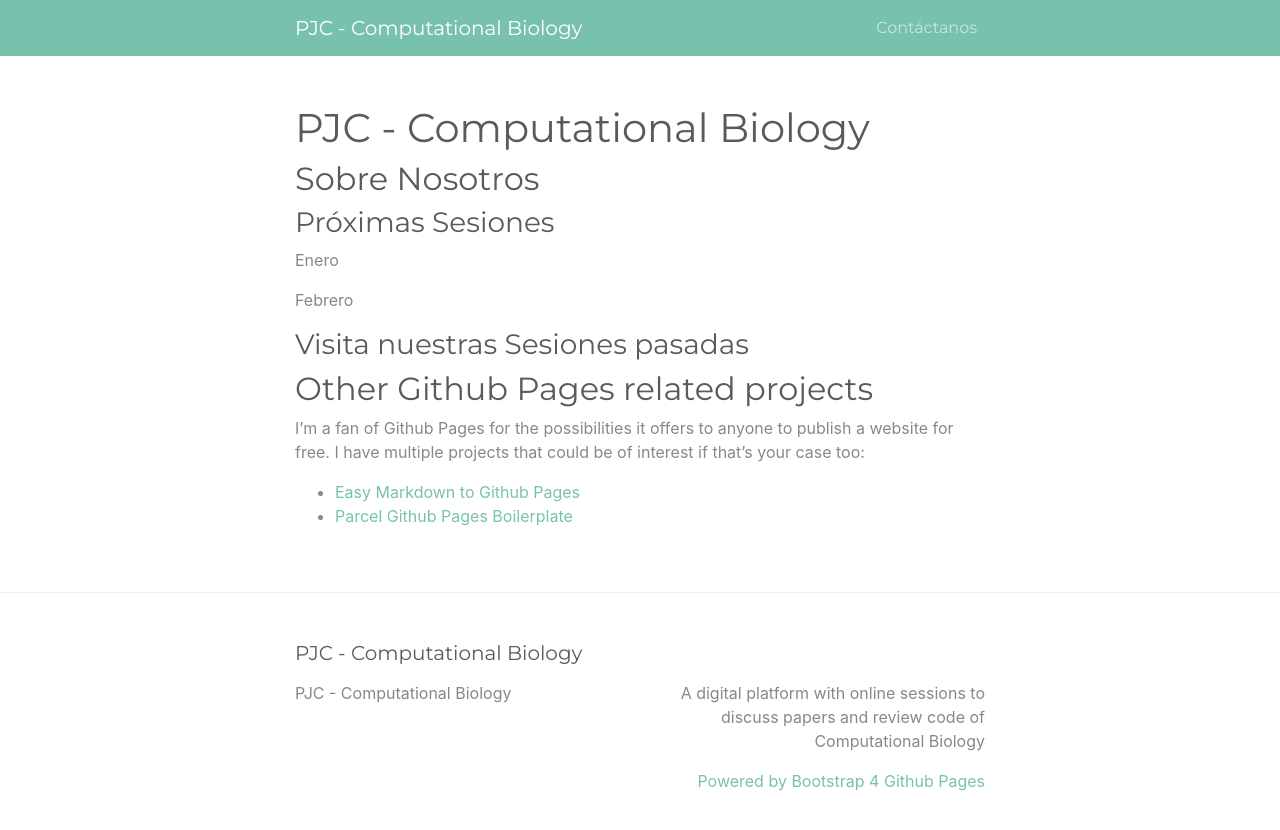
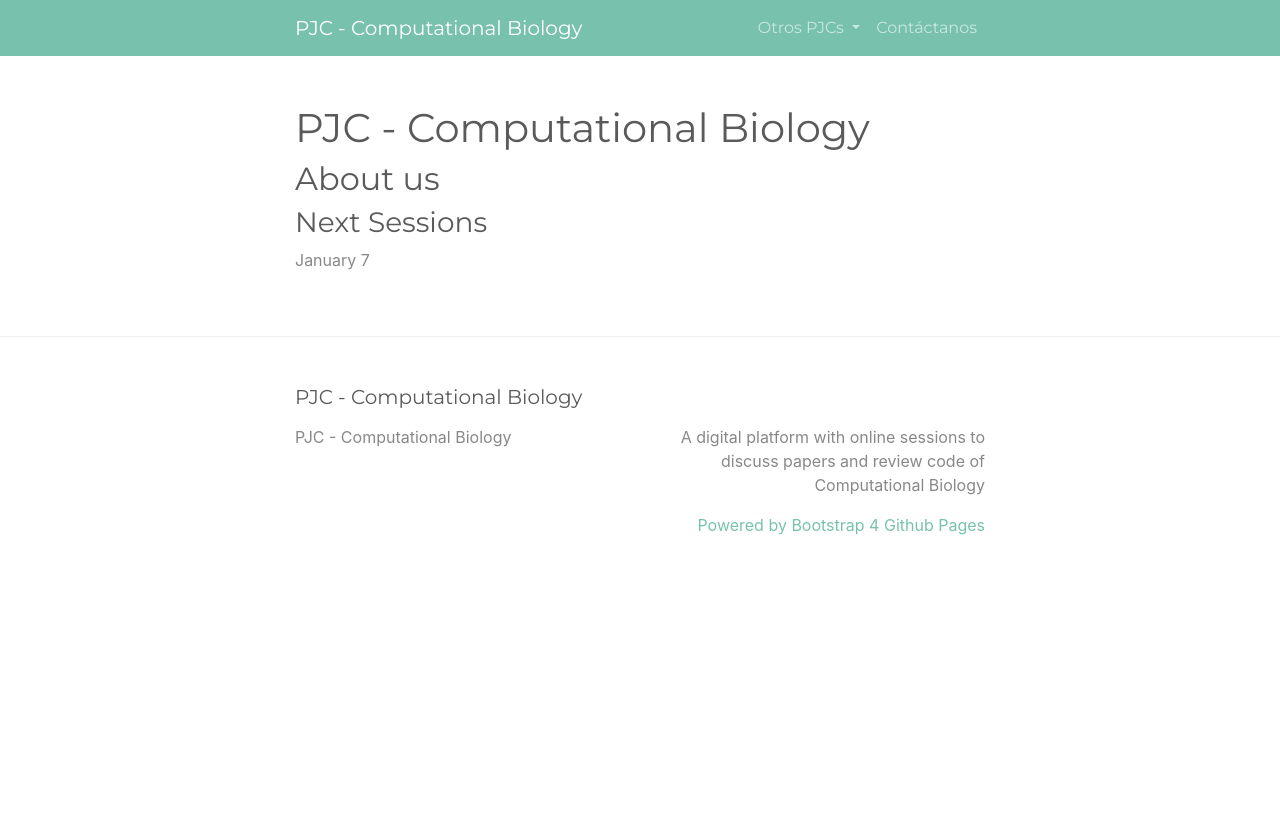
Before and after one commit to adrishg/adrishg.github.io, a Jekyll site: the page built from index.md, in a window 1280 px wide. Shown: the top 830 px of the page. Built offline with Jekyll 4.4.1, drawn with Linux system fonts in a browser that asks for light colours.

Commit message:
Changes in the navbar

```diff
--- a/_includes/header.html
+++ b/_includes/header.html
@@ -17,8 +17,20 @@
           </li>
           {%- endif -%}
         {% endfor -%}
+
+        <li class="nav-item dropdown">
+          <a class="nav-link dropdown-toggle" href="#" id="navbarDropdown" role="button" data-toggle="dropdown" aria-haspopup="true" aria-expanded="false">
+            Otros PJCs
+          </a>
+          <div class="dropdown-menu" aria-labelledby="navbarDropdown">
+            <a class="dropdown-item" href="https://twitter.com/publicjournalc">PJC Immunology</a>
+            <a class="dropdown-item" href="https://twitter.com/PJCDevBio">PJC Developmental Biology</a>
+            <a class="dropdown-item" href="https://twitter.com/PJCNeurobiology">PJC Neurobiology</a>
+          </div>
+        </li>
+
         <li class="nav-item">
-          <a class="nav-link" href="{{ site.github.repository_url }}"> Contáctanos </a>
+          <a class="nav-link" href="#"> Contáctanos </a>
         </li>
       </ul>
     </div>
--- a/index.md
+++ b/index.md
@@ -4,22 +4,9 @@ title: PJC - Computational Biology
 ---
 
 
-## Sobre Nosotros
+## About us
 
-### Próximas Sesiones
-
-Enero
-
-Febrero
+### Next Sessions
 
 
-### Visita nuestras Sesiones pasadas
-
-
-
-## Other Github Pages related projects
-
-I'm a fan of Github Pages for the possibilities it offers to anyone to publish a website for free. I have multiple projects that could be of interest if that's your case too:
-
-* [Easy Markdown to Github Pages](https://nicolas-van.github.io/easy-markdown-to-github-pages/)
-* [Parcel Github Pages Boilerplate](https://github.com/nicolas-van/parcel-github-pages-boilerplate)
+January 7
```
